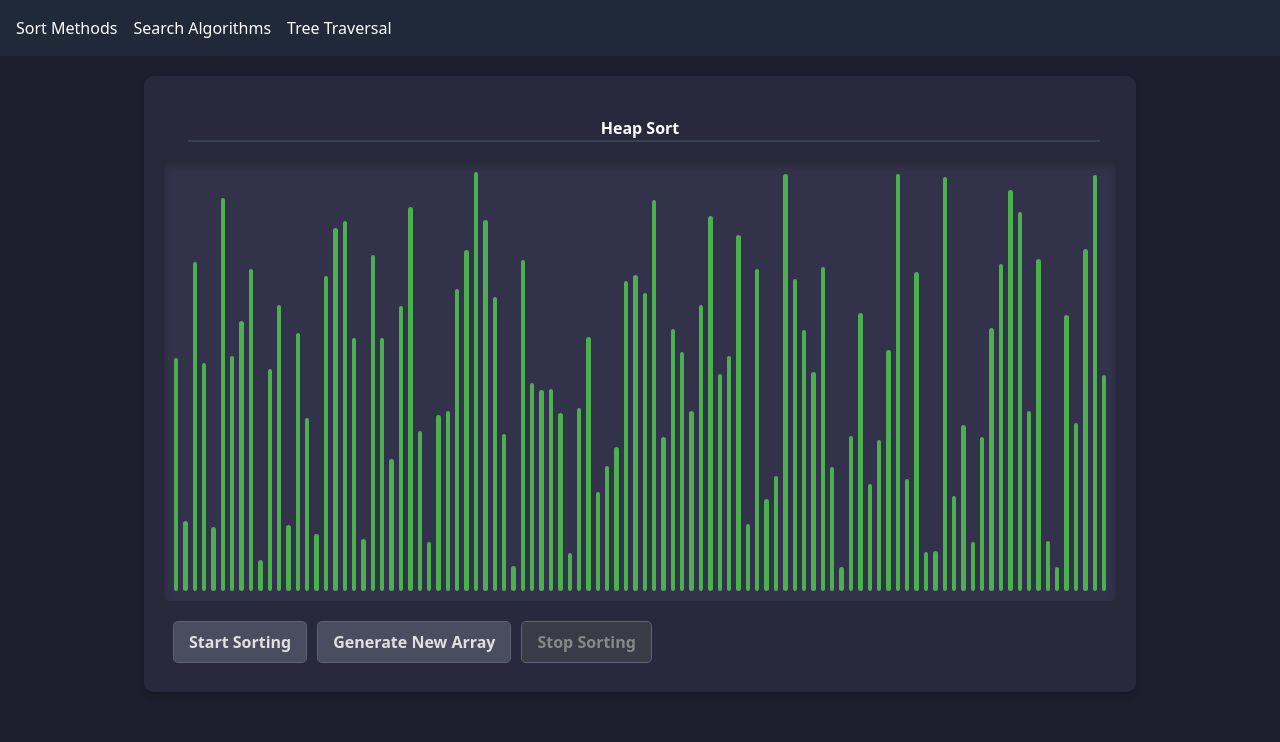
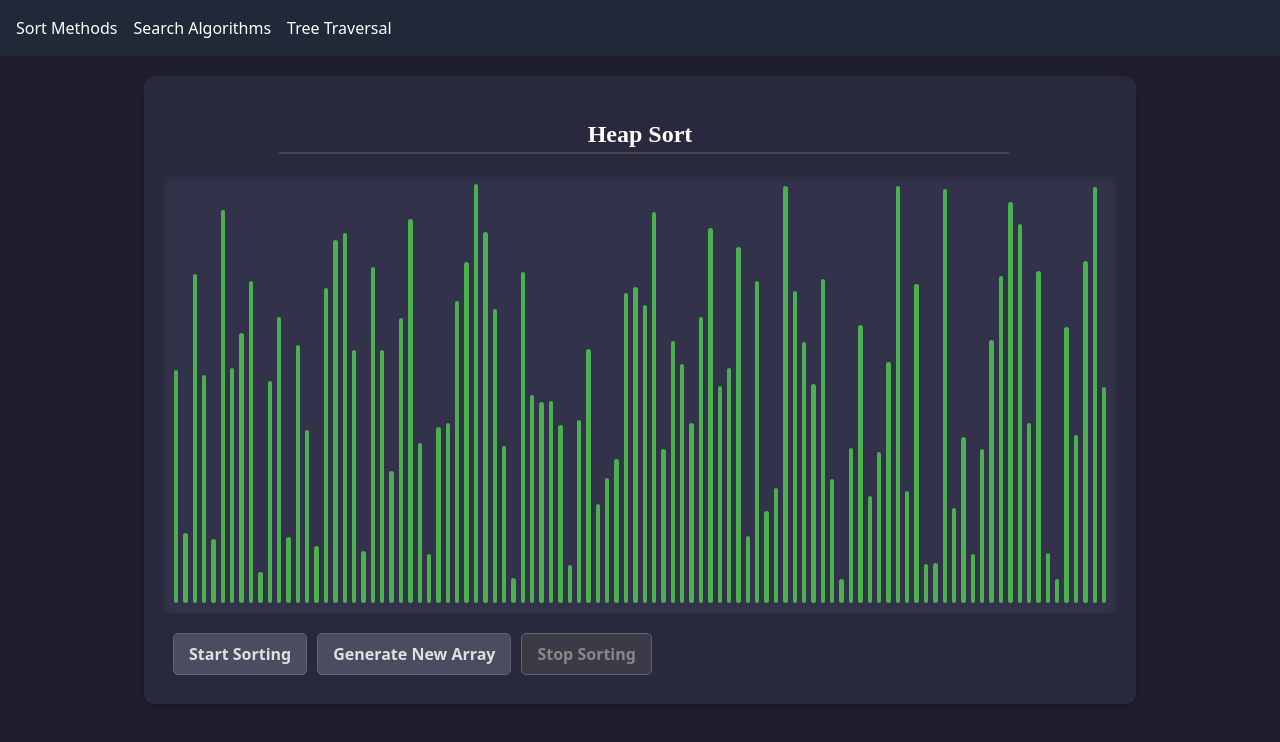
Before and after one commit to Ali7040/algorithm-visualizer, an Angular app: page /heap-sort-visualizer in a window 1280 px wide. Shown: the top 742 px of the page. Built offline with nearby package versions, Linux system fonts and the light colour scheme.

Commit message:
update styles

```diff
--- a/src/app/component/Sort_Algo/heap-sort-visualizer/heap-sort-visualizer.component.scss
+++ b/src/app/component/Sort_Algo/heap-sort-visualizer/heap-sort-visualizer.component.scss
@@ -16,6 +16,24 @@
   box-shadow: 0 4px 8px rgba(0, 0, 0, 0.2);
 }
 
+/* Title styling */
+span.animate-slide-in {
+  font-weight: bold;
+  font-family: "Sans-serif";
+  color: #ffffff;
+  font-size: 1.5rem;
+  text-align: center;
+  animation: slide-in 0.5s ease;
+}
+
+hr {
+  border: none;
+  height: 2px;
+  background-color: #444;
+  width: 80%;
+}
+
+/* Array bar container styling */
 .array-container {
   display: flex;
   align-items: flex-end;
@@ -39,7 +57,7 @@
 /* Active bar styling */
 .active-bar {
   background-color: #ff9800 !important;
-  transform: scaleY(1.05); /* Adds a slight pop effect */
+  transform: scaleY(1.05);
 }
 
 /* Button styling */
@@ -65,10 +83,14 @@ button:disabled {
   color: #888;
 }
 
-/* Headings */
-h3 {
-  color: #d0d0e1;
-  font-size: 1rem;
-  text-align: center;
-  margin-bottom: 5px;
+/* Animation */
+@keyframes slide-in {
+  from {
+    transform: translateX(-100%);
+    opacity: 0;
+  }
+  to {
+    transform: translateX(0);
+    opacity: 1;
+  }
 }
```
